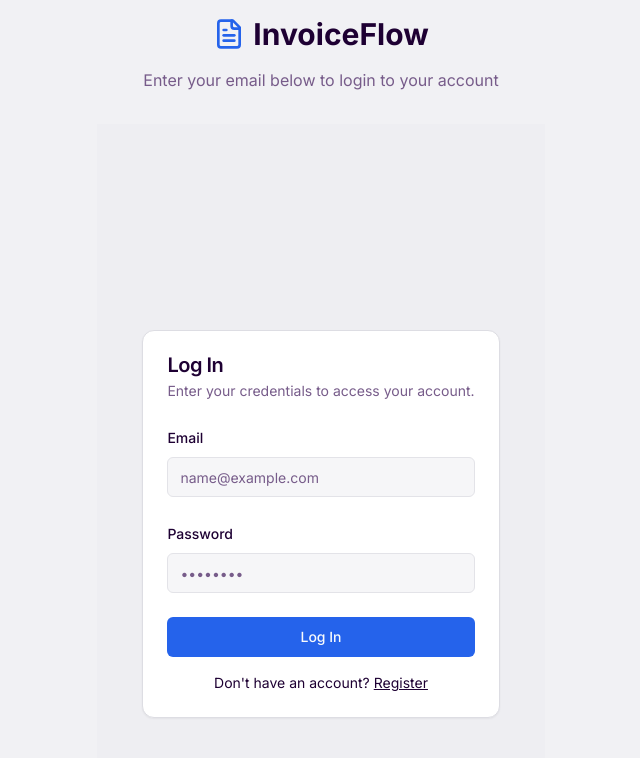
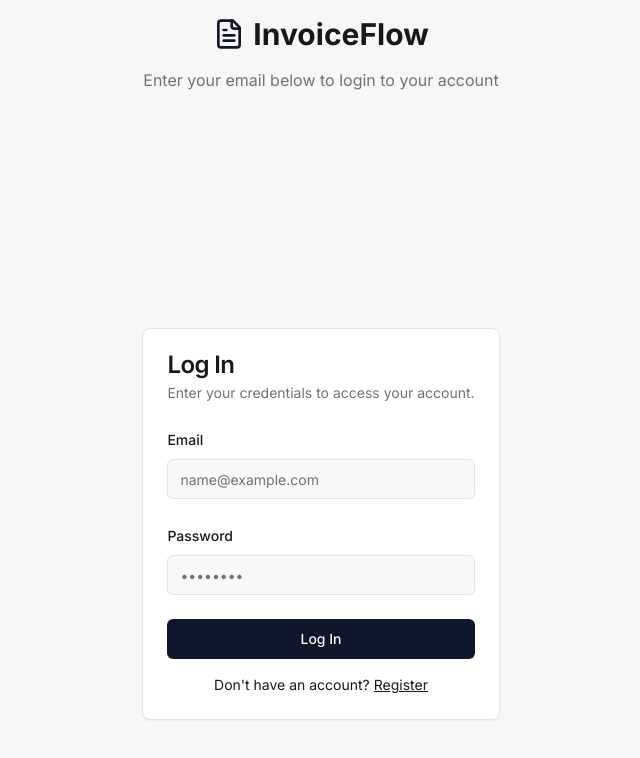
Before and after one commit to SaqibDoullah/invoice-flow, a Next.js app: page /login in a window 1280 px wide. Shown: the top 758 px of the page, without its empty margins (319-959 px from the left). Built offline with nearby package versions, Linux system fonts and the light colour scheme; no server answers.

Commit message:
The frontend is not looking professional. I want to look it professional

```diff
--- a/src/app/customers/customers-page-content.tsx
+++ b/src/app/customers/customers-page-content.tsx
@@ -1,8 +1,9 @@
+
 'use client';
 
 import { useEffect, useState } from 'react';
 import { collection, query, onSnapshot, doc, updateDoc, deleteDoc } from 'firebase/firestore';
-import { PlusCircle, MoreHorizontal, Edit, Trash2 } from 'lucide-react';
+import { PlusCircle, MoreHorizontal, Edit, Trash2, Users } from 'lucide-react';
 
 import AuthGuard from '@/components/auth/auth-guard';
 import { Button } from '@/components/ui/button';
@@ -148,7 +149,12 @@ export default function CustomersPageContent() {
       <div className="flex flex-col">
         <main className="flex-1 container mx-auto p-4 md:p-8">
           <div className="flex items-center justify-between mb-6">
-            <h1 className="text-3xl font-bold tracking-tight">Customers</h1>
+            <div className="flex items-center gap-4">
+              <div className="p-3 rounded-lg bg-primary/10">
+                <Users className="w-6 h-6 text-primary" />
+              </div>
+              <h1 className="text-3xl font-bold tracking-tight">Customers</h1>
+            </div>
               <Button onClick={() => setIsAddCustomerOpen(true)}>
                 <PlusCircle className="mr-2 h-4 w-4" />
                 Add Customer
--- a/src/app/globals.css
+++ b/src/app/globals.css
@@ -9,25 +9,25 @@ body {
 
 @layer base {
   :root {
-    --background: 240 15% 97%;
-    --foreground: 275 100% 10%;
+    --background: 240 10% 97.5%;
+    --foreground: 240 5% 10%;
     --card: 0 0% 100%;
-    --card-foreground: 275 100% 10%;
+    --card-foreground: 240 5% 10%;
     --popover: 0 0% 100%;
-    --popover-foreground: 275 100% 10%;
-    --primary: 221.2 83.2% 53.3%;
+    --popover-foreground: 240 5% 10%;
+    --primary: 222.2 47.4% 11.2%;
     --primary-foreground: 210 40% 98%;
-    --secondary: 240 15% 92%;
-    --secondary-foreground: 275 100% 15%;
-    --muted: 240 15% 92%;
-    --muted-foreground: 275 20% 45%;
-    --accent: 221.2 83.2% 53.3%;
-    --accent-foreground: 210 40% 98%;
+    --secondary: 240 5% 96%;
+    --secondary-foreground: 240 5% 10%;
+    --muted: 240 5% 96%;
+    --muted-foreground: 240 4% 46%;
+    --accent: 240 5% 96%;
+    --accent-foreground: 240 5% 10%;
     --destructive: 0 84.2% 60.2%;
     --destructive-foreground: 0 0% 98%;
-    --border: 240 10% 88%;
-    --input: 240 10% 90%;
-    --ring: 221.2 83.2% 53.3%;
+    --border: 240 6% 90%;
+    --input: 240 6% 90%;
+    --ring: 222.2 47.4% 11.2%;
     --chart-1: 12 76% 61%;
     --chart-2: 173 58% 39%;
     --chart-3: 197 37% 24%;
@@ -36,46 +36,46 @@ body {
     --radius: 0.5rem;
 
     --sidebar-background: 0 0% 100%;
-    --sidebar-foreground: 275 100% 10%;
-    --sidebar-border: 240 10% 88%;
-    --sidebar-accent: 240 15% 92%;
-    --sidebar-accent-foreground: 275 100% 15%;
-    --sidebar-ring: 221.2 83.2% 53.3%;
+    --sidebar-foreground: 240 5% 10%;
+    --sidebar-border: 240 6% 90%;
+    --sidebar-accent: 240 5% 96%;
+    --sidebar-accent-foreground: 240 5% 10%;
+    --sidebar-ring: 222.2 47.4% 11.2%;
     -webkit-print-color-adjust: exact;
     print-color-adjust: exact;
   }
   .dark {
-    --background: 275 20% 5%;
+    --background: 240 5% 10%;
     --foreground: 0 0% 98%;
-    --card: 275 20% 8%;
+    --card: 240 4% 12%;
     --card-foreground: 0 0% 98%;
-    --popover: 275 20% 5%;
+    --popover: 240 5% 10%;
     --popover-foreground: 0 0% 98%;
-    --primary: 217.2 91.2% 59.8%;
-    --primary-foreground: 210 40% 98%;
-    --secondary: 275 15% 15%;
+    --primary: 210 40% 98%;
+    --primary-foreground: 222.2 47.4% 11.2%;
+    --secondary: 240 4% 16%;
     --secondary-foreground: 0 0% 98%;
-    --muted: 275 15% 15%;
-    --muted-foreground: 0 0% 63.9%;
-    --accent: 217.2 91.2% 59.8%;
-    --accent-foreground: 210 40% 98%;
+    --muted: 240 4% 16%;
+    --muted-foreground: 240 5% 65%;
+    --accent: 240 4% 16%;
+    --accent-foreground: 0 0% 98%;
     --destructive: 0 62.8% 30.6%;
     --destructive-foreground: 0 0% 98%;
-    --border: 275 15% 15%;
-    --input: 275 15% 15%;
-    --ring: 217.2 91.2% 59.8%;
+    --border: 240 4% 16%;
+    --input: 240 4% 16%;
+    --ring: 210 40% 98%;
     --chart-1: 220 70% 50%;
     --chart-2: 160 60% 45%;
     --chart-3: 30 80% 55%;
     --chart-4: 280 65% 60%;
     --chart-5: 340 75% 55%;
 
-    --sidebar-background: 275 20% 8%;
+    --sidebar-background: 240 4% 12%;
     --sidebar-foreground: 0 0% 98%;
-    --sidebar-border: 275 15% 15%;
-    --sidebar-accent: 275 15% 15%;
+    --sidebar-border: 240 4% 16%;
+    --sidebar-accent: 240 4% 16%;
     --sidebar-accent-foreground: 0 0% 98%;
-    --sidebar-ring: 217.2 91.2% 59.8%;
+    --sidebar-ring: 210 40% 98%;
   }
 }
 
--- a/src/app/invoices/page.tsx
+++ b/src/app/invoices/page.tsx
@@ -1,4 +1,5 @@
-import { PlusCircle } from 'lucide-react';
+
+import { PlusCircle, FileText } from 'lucide-react';
 import Link from 'next/link';
 
 import { Button } from '@/components/ui/button';
@@ -24,7 +25,12 @@ export default function Page({ searchParams }: PageProps) {
   return (
        <div className="flex-1 container mx-auto p-4 md:p-8">
           <div className="flex items-center justify-between mb-6">
-            <h1 className="text-3xl font-bold tracking-tight">Invoices</h1>
+            <div className="flex items-center gap-4">
+              <div className="p-3 rounded-lg bg-primary/10">
+                <FileText className="w-6 h-6 text-primary" />
+              </div>
+              <h1 className="text-3xl font-bold tracking-tight">Invoices</h1>
+            </div>
             <Button asChild>
               <Link href="/invoices/new">
                 <PlusCircle className="mr-2 h-4 w-4" />
--- a/src/app/quotes/page.tsx
+++ b/src/app/quotes/page.tsx
@@ -1,5 +1,5 @@
 
-import { PlusCircle } from 'lucide-react';
+import { PlusCircle, MessageSquareQuote } from 'lucide-react';
 import Link from 'next/link';
 
 import { Button } from '@/components/ui/button';
@@ -25,7 +25,12 @@ export default function Page({ searchParams }: PageProps) {
   return (
        <div className="flex-1 container mx-auto p-4 md:p-8">
           <div className="flex items-center justify-between mb-6">
-            <h1 className="text-3xl font-bold tracking-tight">Quotes</h1>
+            <div className="flex items-center gap-4">
+               <div className="p-3 rounded-lg bg-primary/10">
+                <MessageSquareQuote className="w-6 h-6 text-primary" />
+              </div>
+              <h1 className="text-3xl font-bold tracking-tight">Quotes</h1>
+            </div>
             <Button asChild>
               <Link href="/quotes/new">
                 <PlusCircle className="mr-2 h-4 w-4" />
--- a/src/components/header.tsx
+++ b/src/components/header.tsx
@@ -1,3 +1,4 @@
+
 import { UserNav } from "./auth/user-nav";
 import Link from 'next/link';
 import { FileText } from 'lucide-react';
@@ -5,7 +6,7 @@ import TopNav from './top-nav';
 
 export default function Header() {
   return (
-    <header className="sticky top-0 z-50 w-full border-b bg-card">
+    <header className="sticky top-0 z-50 w-full border-b bg-background/95 backdrop-blur supports-[backdrop-filter]:bg-background/60">
       <div className="container flex h-16 items-center">
         <div className="mr-8 hidden md:flex items-center gap-2">
            <Link href="/" className="flex items-center gap-2">
--- a/src/components/ui/button.tsx
+++ b/src/components/ui/button.tsx
@@ -1,3 +1,4 @@
+
 import * as React from "react"
 import { Slot } from "@radix-ui/react-slot"
 import { cva, type VariantProps } from "class-variance-authority"
@@ -5,7 +6,7 @@ import { cva, type VariantProps } from "class-variance-authority"
 import { cn } from "@/lib/utils"
 
 const buttonVariants = cva(
-  "inline-flex items-center justify-center gap-2 whitespace-nowrap rounded-md text-sm font-medium ring-offset-background transition-colors focus-visible:outline-none focus-visible:ring-2 focus-visible:ring-ring focus-visible:ring-offset-2 disabled:pointer-events-none disabled:opacity-50 [&_svg]:pointer-events-none [&_svg]:size-4 [&_svg]:shrink-0",
+  "inline-flex items-center justify-center whitespace-nowrap rounded-md text-sm font-medium ring-offset-background transition-colors focus-visible:outline-none focus-visible:ring-2 focus-visible:ring-ring focus-visible:ring-offset-2 disabled:pointer-events-none disabled:opacity-50",
   {
     variants: {
       variant: {
--- a/src/components/ui/card.tsx
+++ b/src/components/ui/card.tsx
@@ -10,7 +10,7 @@ const Card = React.forwardRef<
   <div
     ref={ref}
     className={cn(
-      "rounded-xl border bg-card text-card-foreground shadow-sm",
+      "rounded-lg border bg-card text-card-foreground shadow-sm",
       className
     )}
     {...props}
@@ -31,13 +31,13 @@ const CardHeader = React.forwardRef<
 CardHeader.displayName = "CardHeader"
 
 const CardTitle = React.forwardRef<
-  HTMLDivElement,
-  React.HTMLAttributes<HTMLDivElement>
+  HTMLParagraphElement,
+  React.HTMLAttributes<HTMLHeadingElement>
 >(({ className, ...props }, ref) => (
-  <div
+  <h3
     ref={ref}
     className={cn(
-      "text-xl font-semibold leading-none tracking-tight",
+      "text-2xl font-semibold leading-none tracking-tight",
       className
     )}
     {...props}
@@ -46,10 +46,10 @@ const CardTitle = React.forwardRef<
 CardTitle.displayName = "CardTitle"
 
 const CardDescription = React.forwardRef<
-  HTMLDivElement,
-  React.HTMLAttributes<HTMLDivElement>
+  HTMLParagraphElement,
+  React.HTMLAttributes<HTMLParagraphElement>
 >(({ className, ...props }, ref) => (
-  <div
+  <p
     ref={ref}
     className={cn("text-sm text-muted-foreground", className)}
     {...props}
@@ -71,7 +71,7 @@ const CardFooter = React.forwardRef<
 >(({ className, ...props }, ref) => (
   <div
     ref={ref}
-    className={cn("flex items-center p-6 pt-0", className)}
+    className={cn(" flex items-center p-6 pt-0", className)}
     {...props}
   />
 ))
```
